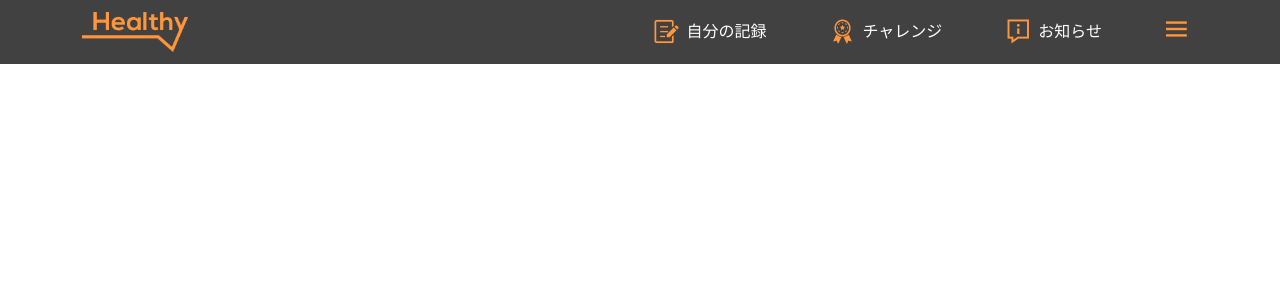
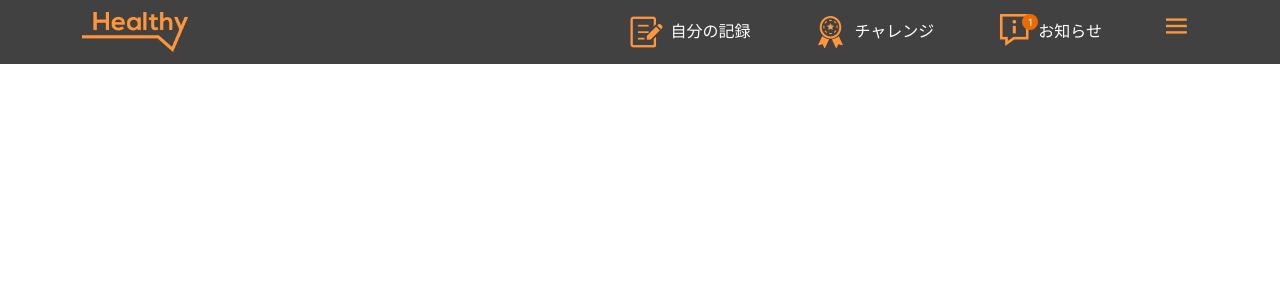
Before and after one commit to hoangkianh/arent-test, a React (Create React App) app: page / in a window 1280 px wide. Shown: the top 300 px of the page. Built offline with nearby package versions, Linux system fonts and the light colour scheme; the HTML template or start-up script is replaced by a standard one.

Commit message:
style: responsive header

```diff
--- a/src/assets/scss/style.scss
+++ b/src/assets/scss/style.scss
@@ -28,4 +28,5 @@ ol,
 ul {
   padding: 0;
   margin: 0;
+  list-style-type: none;
 }
--- a/src/components/Header/DrawerMenu.tsx
+++ b/src/components/Header/DrawerMenu.tsx
@@ -1,6 +1,6 @@
 import { useEffect, useRef, useState } from 'react'
 import { Link } from 'react-router-dom'
-import { DrawerMenuItem, DrawerMenuWrapper, DrawerMenuList, ToggleButton } from './Styled'
+import { DrawerMenuItem, DrawerMenuWrapper, DrawerMenuList, ToggleButton, FlexLink } from './Styled'
 
 function DrawerMenu(): JSX.Element {
   const [open, setOpen] = useState(false)
@@ -26,6 +26,24 @@ function DrawerMenu(): JSX.Element {
       </ToggleButton>
       {open && (
         <DrawerMenuList>
+          <DrawerMenuItem className="d-block d-md-none">
+            <FlexLink to="/my-record">
+              <i className="healthy-challenge" />
+              <span>自分の記録</span>
+            </FlexLink>
+          </DrawerMenuItem>
+          <DrawerMenuItem className="d-block d-md-none">
+            <FlexLink to="/">
+              <i className="healthy-record" />
+              <span>チャレンジ</span>
+            </FlexLink>
+          </DrawerMenuItem>
+          <DrawerMenuItem className="d-block d-md-none">
+            <FlexLink to="/">
+              <i className="healthy-notification" />
+              <span>お知らせ</span>
+            </FlexLink>
+          </DrawerMenuItem>
           <DrawerMenuItem>
             <Link to="/my-record">自分の記録</Link>
           </DrawerMenuItem>
--- a/src/components/Header/Styled.ts
+++ b/src/components/Header/Styled.ts
@@ -1,3 +1,4 @@
+import { Link } from 'react-router-dom'
 import styled from 'styled-components/macro'
 
 export const HeaderWrapper = styled.div`
@@ -13,33 +14,36 @@ export const LogoImage = styled.img`
   height: 40px;
 `
 export const MainMenu = styled.ul`
-  list-style-type: none;
-  display: flex;
+  display: none;
   align-items: center;
   justify-content: flex-end;
+
+  @media (min-width: 768px) {
+    display: flex;
+  }
 `
-export const MainMenuItem = styled.li`
-  margin: 0 32px;
+export const FlexLink = styled(Link)`
+  display: flex !important;
+  align-items: center;
+  color: #fff;
 
-  a {
-    display: flex;
-    align-items: center;
-    color: #fff;
-
-    &:hover {
-      color: ${props => props.theme.primary[400]};
-    }
+  &:hover {
+    color: ${props => props.theme.primary[400]};
   }
 
   i {
-    font-size: 24px;
+    font-size: 32px;
     color: ${props => props.theme.primary[400]};
   }
 
   span {
     display: inline-block;
     margin-left: 8px;
+    padding: 0 !important;
   }
+`
+export const MainMenuItem = styled.li`
+  margin: 0 32px;
 `
 export const ToggleButton = styled.div`
   margin-left: 32px;
@@ -72,8 +76,12 @@ export const DrawerMenuItem = styled.li`
   a,
   span {
     display: block;
-    padding: 24px 32px;
+    padding: 12px 16px;
     color: #fff;
+
+    @media (min-width: 768px) {
+      padding: 24px 32px;
+    }
   }
 
   &:hover {
@@ -83,3 +91,21 @@ export const DrawerMenuItem = styled.li`
     }
   }
 `
+export const Notification = styled.div`
+  position: relative;
+
+  span {
+    display: block;
+    position: absolute;
+    top: 0;
+    right: -8px;
+    border-radius: 100%;
+    background-color: ${props => props.theme.primary[500]};
+    height: 16px;
+    width: 16px;
+    text-align: center;
+    font-family: Inter, sans-serif;
+    font-size: 10px;
+    line-height: 16px;
+  }
+`
--- a/src/components/Header/index.tsx
+++ b/src/components/Header/index.tsx
@@ -1,6 +1,6 @@
 import { Col, Container, Row } from 'react-bootstrap'
 import { Link } from 'react-router-dom'
-import { HeaderWrapper, LogoImage, MainMenu, MainMenuItem } from './Styled'
+import { HeaderWrapper, LogoImage, MainMenu, MainMenuItem, FlexLink, Notification } from './Styled'
 import LogoPNG from 'assets/images/logo.png'
 import DrawerMenu from './DrawerMenu'
 
@@ -17,22 +17,25 @@ function Header(): JSX.Element {
           <Col xs={6} md={8} className="d-flex justify-content-end">
             <MainMenu>
               <MainMenuItem>
-                <Link to="/">
+                <FlexLink to="/my-record">
                   <i className="healthy-challenge" />
                   <span>自分の記録</span>
-                </Link>
+                </FlexLink>
               </MainMenuItem>
               <MainMenuItem>
-                <Link to="/">
+                <FlexLink to="/">
                   <i className="healthy-record" />
                   <span>チャレンジ</span>
-                </Link>
+                </FlexLink>
               </MainMenuItem>
               <MainMenuItem>
-                <Link to="/">
-                  <i className="healthy-notification" />
+                <FlexLink to="/">
+                  <Notification>
+                    <span>1</span>
+                    <i className="healthy-notification" />
+                  </Notification>
                   <span>お知らせ</span>
-                </Link>
+                </FlexLink>
               </MainMenuItem>
             </MainMenu>
 
```
